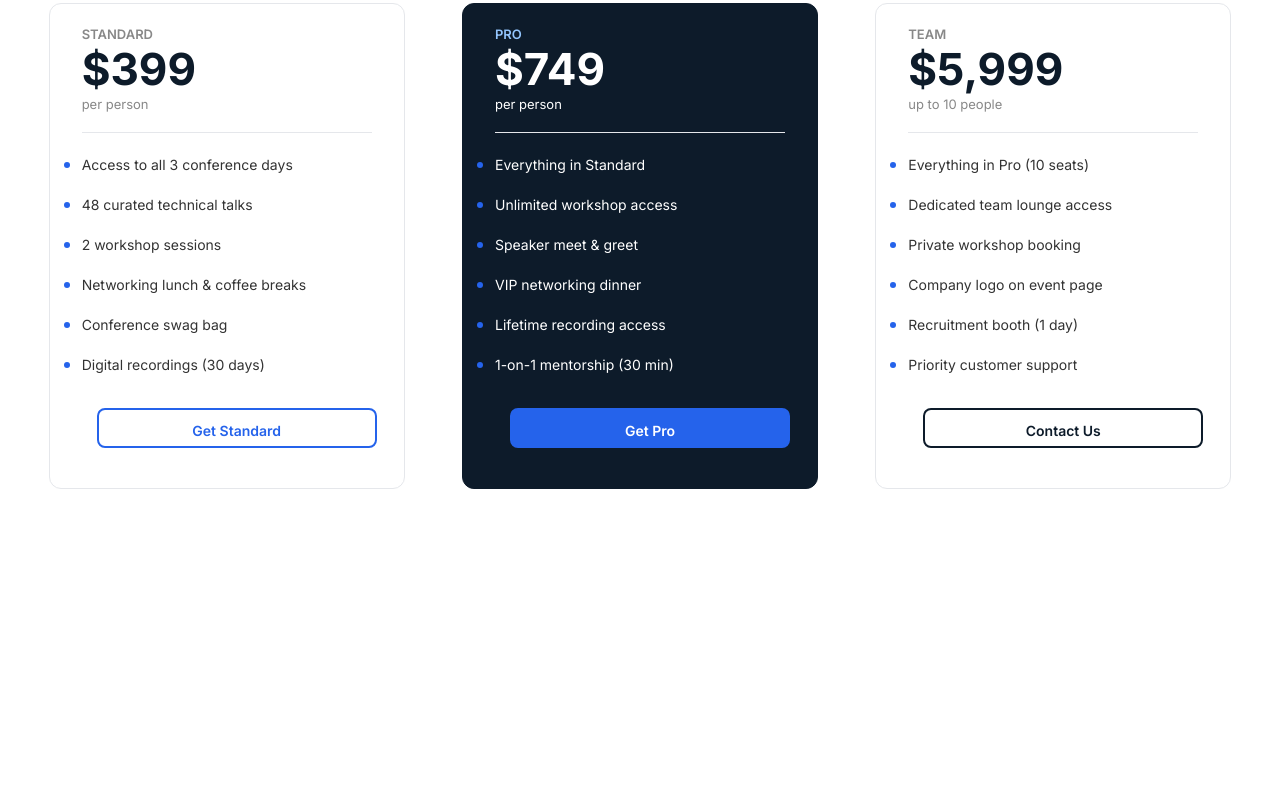
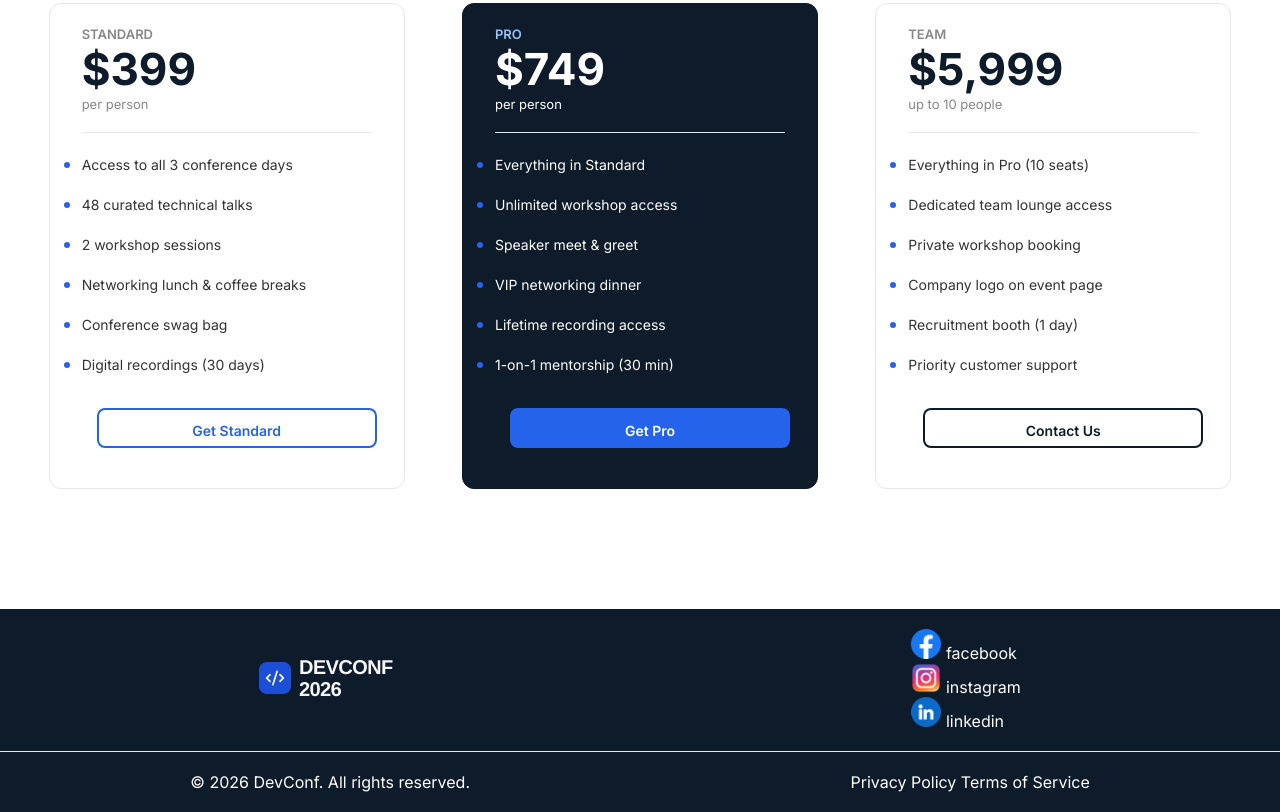
Before and after one commit to mahimkhandaker/Batch-14-Assignment-01, a plain HTML site: page index.html in a window 1280 px wide. Shown: the part 2129-2941 px from the top of the page. Before the commit the page ends 2638 px from the top, so only its background shows below. Drawn offline with Linux system fonts and the light colour scheme.

Commit message:
footer complete

```diff
--- a/index.html
+++ b/index.html
@@ -145,8 +145,36 @@
     </main>
 
 </body>
-<footer>
+<footer class="footer-color">
+    <section class="footer-s-1">
+        <div>
+            <img src="./assets/footer-logo.png" alt="footer">
+        </div>
+        <div>
+            <div class="footer-s-div">
+                <img class="footer-img" src="./assets/facebook.png" alt="fb logo">
+                <a class="footer-color-2" href="">facebook</a>
+            </div>
+            <div class="footer-s-div">
+                <img class="footer-img" src="./assets/instagram.png" alt="insta logo">
+                <a class="footer-color-2" href="">instagram</a>
 
+            </div>
+            <div class="footer-s-div">
+                <img class="footer-img" src="./assets/linkedin.png" alt="linkedin logo">
+                <a class="footer-color-2" href="">linkedin</a>
+            </div>
+
+        </div>
+    </section>
+    <hr>
+    <section class="footer-s-2">
+        <p class="footer-color-2">© 2026 DevConf. All rights reserved.</p>
+        <div>
+            <a class="footer-color-2" href="">Privacy Policy</a>
+            <a class="footer-color-2" href="">Terms of Service</a>
+        </div>
+    </section>
 </footer>
 
 </html>
--- a/style.css
+++ b/style.css
@@ -306,3 +306,34 @@ hr{
     background-color: white;
     margin: 15px;
 }
+
+.footer-color{
+    background-color: #0D1B2A;
+
+}
+
+.footer-img{
+    width: 30px;
+    height: 30px;
+}
+.footer-s-div{
+    justify-content: center;
+}
+.footer-s-1{
+    display: flex;
+    justify-content:space-between;
+    align-items: center;
+    margin: 100px 0 0 0;
+    padding: 20px 0 0 0;
+}
+.footer-s-2{
+    display: flex;
+    justify-content: space-between;
+    align-items: center;
+    padding:0 0 20px 0;
+}
+.footer-color-2{
+    font size:18px;
+    font-weight: 400;
+    color:#FFFFFF;
+}
```
Also changed, not shown: assets/facebook.png (added), assets/instagram.png (added), assets/linkedin.png (added).
